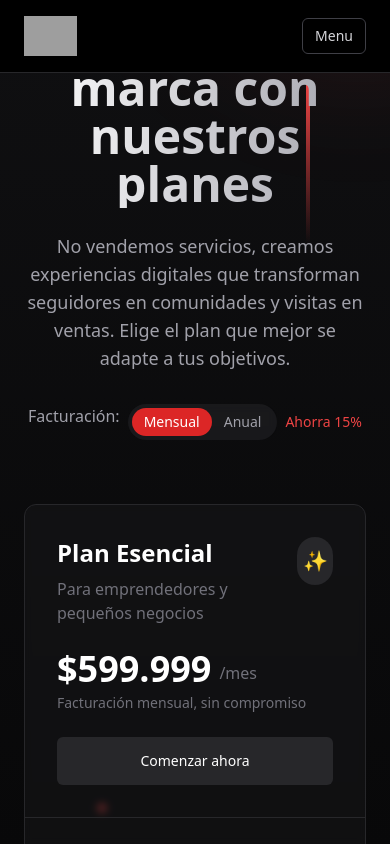
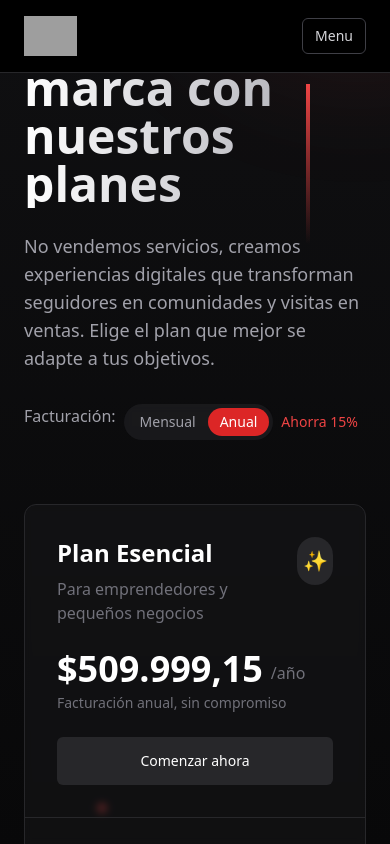
Before and after one commit to exelobaiza/alpha-marketing, a Next.js app: page / in a window 390 px wide. Both pictures are taken after a click on the button "Anual". Shown: the part 2603-3447 px from the top of the page. Built offline with nearby package versions, Linux system fonts and the light colour scheme; grey boxes are pictures that could not be loaded.

Commit message:
Mejoras de UI: alineación de textos a la izquierda en mobile, funcionalidad de facturación anual/mensual con descuentos, y ocultamiento del círculo con icono en la sección de contacto en mobile

```diff
--- a/app/page.tsx
+++ b/app/page.tsx
@@ -111,6 +111,18 @@ function VideoCarousel() {
 }
 
 export default function Home() {
+  // Añadir estado para controlar la facturación anual/mensual
+  const [isAnnualBilling, setIsAnnualBilling] = useState(false)
+
+  // Función para calcular el precio con descuento
+  const getDiscountedPrice = (price: number) => {
+    if (isAnnualBilling) {
+      // Aplicar descuento del 15% para facturación anual
+      return (price * 0.85).toLocaleString('es-AR')
+    }
+    return price.toLocaleString('es-AR')
+  }
+
   return (
     <div className="min-h-screen bg-black text-white">
       {/* Header/Navigation - Updated to #000000 background */}
@@ -183,20 +195,20 @@ export default function Home() {
           <div className="absolute inset-0 bg-gradient-to-b from-black/70 via-black/50 to-black"></div>
         </div>
 
-        <div className="container mx-auto px-6 md:px-12 lg:px-24 z-10 text-center">
+        <div className="container mx-auto px-6 md:px-12 lg:px-24 z-10 text-center md:text-center">
           <div className="max-w-3xl mx-auto space-y-8">
             <div className="inline-block px-4 py-1 rounded-full bg-red-500/10 text-red-500 text-sm font-medium mb-4">
               Digital Marketing Experts
             </div>
-            <h2 className="text-5xl md:text-6xl lg:text-7xl font-bold leading-tight bg-gradient-to-r from-white to-zinc-400 bg-clip-text text-transparent">
+            <h2 className="text-5xl md:text-6xl lg:text-7xl font-bold leading-tight bg-gradient-to-r from-white to-zinc-400 bg-clip-text text-transparent text-left md:text-center">
               Potencia tu presencia
               <br />
               en redes sociales
             </h2>
-            <p className="text-xl text-zinc-400 max-w-2xl mx-auto">
+            <p className="text-xl text-zinc-400 max-w-2xl mx-auto text-left md:text-center">
               Transformamos tu marca con estrategias digitales innovadoras y contenido de alto impacto
             </p>
-            <div className="flex flex-col sm:flex-row space-y-4 sm:space-y-0 sm:space-x-4 justify-center">
+            <div className="flex flex-col sm:flex-row space-y-4 sm:space-y-0 sm:space-x-4 justify-start md:justify-center">
               <Button className="bg-red-600 hover:bg-red-700 text-white px-8 py-6 rounded-xl text-lg font-medium">
                 VER TIENDA
               </Button>
@@ -207,7 +219,7 @@ export default function Home() {
                 SUMATE AL EQUIPO!
               </Button>
             </div>
-            <p className="text-xl mt-8">
+            <p className="text-xl mt-8 text-left md:text-center">
               <span className="text-zinc-400">Packs de contenido desde </span>
               <span className="text-white font-bold">$199.999 ARS</span>
             </p>
@@ -236,11 +248,11 @@ export default function Home() {
               <div className="inline-block px-3 py-1 rounded-md bg-red-500/10 text-red-500 text-sm font-medium mb-4">
                 Contenido Digital
               </div>
-              <h3 className="text-red-500 font-bold mb-2 text-xl">Reels</h3>
-              <h2 className="text-4xl font-bold mb-6 bg-gradient-to-r from-white to-zinc-400 bg-clip-text text-transparent">
+              <h3 className="text-red-500 font-bold mb-2 text-xl text-left">Reels</h3>
+              <h2 className="text-4xl font-bold mb-6 bg-gradient-to-r from-white to-zinc-400 bg-clip-text text-transparent text-left">
                 De baja complejidad
               </h2>
-              <p className="text-zinc-400 mb-8 text-lg leading-relaxed">
+              <p className="text-zinc-400 mb-8 text-lg leading-relaxed text-left">
                 Estos reels están diseñados para transmitir un mensaje de manera rápida y efectiva, con un enfoque en la
                 simplicidad. Utilizan elementos visuales y efectos básicos, fáciles de crear, pero que mantienen el
                 interés del espectador. Son ideales para quienes buscan una producción ágil y accesible sin sacrificar
@@ -297,27 +309,37 @@ export default function Home() {
         </div>
 
         <div className="container mx-auto px-6 md:px-12 lg:px-24 relative z-10">
-          <div className="text-center mb-16 max-w-3xl mx-auto">
+          <div className="text-center md:text-center mb-16 max-w-3xl mx-auto">
             <div className="inline-block px-3 py-1 rounded-md bg-red-500/10 text-red-500 text-sm font-medium mb-4">
               INVERSIÓN ESTRATÉGICA
             </div>
-            <h2 className="text-5xl font-bold mb-6 bg-gradient-to-r from-white to-zinc-400 bg-clip-text text-transparent">
+            <h2 className="text-5xl font-bold mb-6 bg-gradient-to-r from-white to-zinc-400 bg-clip-text text-transparent text-left md:text-center">
               Potencia tu marca con nuestros planes
             </h2>
-            <p className="text-zinc-400 text-lg mb-8">
+            <p className="text-zinc-400 text-lg mb-8 text-left md:text-center">
               No vendemos servicios, creamos experiencias digitales que transforman seguidores en comunidades y visitas
               en ventas. Elige el plan que mejor se adapte a tus objetivos.
             </p>
 
-            <div className="flex justify-center space-x-2 mb-12">
+            <div className="flex justify-start md:justify-center space-x-2 mb-12">
               <span className="text-zinc-400">Facturación:</span>
               <div className="relative inline-flex items-center p-1 rounded-full bg-zinc-800/50 backdrop-blur-sm">
-                <button className="relative z-10 px-3 py-1 text-sm rounded-full bg-red-600 text-white font-medium">
+                <button
+                  onClick={() => setIsAnnualBilling(false)}
+                  className={`relative z-10 px-3 py-1 text-sm rounded-full ${!isAnnualBilling ? 'bg-red-600 text-white' : 'text-zinc-400'} font-medium transition-colors`}
+                >
                   Mensual
                 </button>
-                <button className="px-3 py-1 text-sm rounded-full text-zinc-400">Anual</button>
+                <button
+                  onClick={() => setIsAnnualBilling(true)}
+                  className={`px-3 py-1 text-sm rounded-full ${isAnnualBilling ? 'bg-red-600 text-white' : 'text-zinc-400'} transition-colors`}
+                >
+                  Anual
+                </button>
               </div>
-              <span className="text-red-500 text-sm font-medium flex items-center">Ahorra 15%</span>
+              <span className={`text-red-500 text-sm font-medium flex items-center ${isAnnualBilling ? 'opacity-100' : 'opacity-0'} transition-opacity`}>
+                Ahorra 15%
+              </span>
             </div>
           </div>
 
@@ -341,10 +363,12 @@ export default function Home() {
 
                   <div className="mb-6">
                     <div className="flex items-end">
-                      <span className="text-4xl font-bold text-white">$599.999</span>
-                      <span className="text-zinc-500 ml-2 mb-1">/mes</span>
+                      <span className="text-4xl font-bold text-white">${getDiscountedPrice(599999)}</span>
+                      <span className="text-zinc-500 ml-2 mb-1">/{isAnnualBilling ? 'año' : 'mes'}</span>
                     </div>
-                    <p className="text-zinc-500 text-sm mt-1">Facturación mensual, sin compromiso</p>
+                    <p className="text-zinc-500 text-sm mt-1">
+                      Facturación {isAnnualBilling ? 'anual' : 'mensual'}, sin compromiso
+                    </p>
                   </div>
 
                   <Button className="w-full py-6 bg-zinc-800 hover:bg-red-600 text-white transition-colors">
@@ -417,10 +441,12 @@ export default function Home() {
 
                   <div className="mb-6">
                     <div className="flex items-end">
-                      <span className="text-4xl font-bold text-white">$999.999</span>
-                      <span className="text-zinc-500 ml-2 mb-1">/mes</span>
+                      <span className="text-4xl font-bold text-white">${getDiscountedPrice(999999)}</span>
+                      <span className="text-zinc-500 ml-2 mb-1">/{isAnnualBilling ? 'año' : 'mes'}</span>
                     </div>
-                    <p className="text-zinc-500 text-sm mt-1">Facturación mensual, sin compromiso</p>
+                    <p className="text-zinc-500 text-sm mt-1">
+                      Facturación {isAnnualBilling ? 'anual' : 'mensual'}, sin compromiso
+                    </p>
                   </div>
 
                   <Button className="w-full py-6 bg-red-600 hover:bg-red-700 text-white transition-colors">
@@ -500,10 +526,12 @@ export default function Home() {
 
                   <div className="mb-6">
                     <div className="flex items-end">
-                      <span className="text-4xl font-bold text-white">$1.199.999</span>
-                      <span className="text-zinc-500 ml-2 mb-1">/mes</span>
+                      <span className="text-4xl font-bold text-white">${getDiscountedPrice(1199999)}</span>
+                      <span className="text-zinc-500 ml-2 mb-1">/{isAnnualBilling ? 'año' : 'mes'}</span>
                     </div>
-                    <p className="text-zinc-500 text-sm mt-1">Facturación mensual, sin compromiso</p>
+                    <p className="text-zinc-500 text-sm mt-1">
+                      Facturación {isAnnualBilling ? 'anual' : 'mensual'}, sin compromiso
+                    </p>
                   </div>
 
                   <Button className="w-full py-6 bg-zinc-800 hover:bg-red-600 text-white transition-colors">
@@ -568,8 +596,8 @@ export default function Home() {
           <div className="mt-16 bg-zinc-900/30 backdrop-blur-sm border border-zinc-800 rounded-xl p-8 max-w-4xl mx-auto">
             <div className="flex flex-col md:flex-row items-center justify-between gap-6">
               <div>
-                <h3 className="text-xl font-bold text-white mb-2">¿Necesitas algo más personalizado?</h3>
-                <p className="text-zinc-400">Creamos planes a medida para adaptarnos a tus necesidades específicas.</p>
+                <h3 className="text-xl font-bold text-white mb-2 text-left">¿Necesitas algo más personalizado?</h3>
+                <p className="text-zinc-400 text-left">Creamos planes a medida para adaptarnos a tus necesidades específicas.</p>
               </div>
               <Button className="whitespace-nowrap bg-red-600 hover:bg-red-700 text-white">
                 Contactar para plan personalizado
@@ -615,12 +643,12 @@ export default function Home() {
       <section className="py-24 bg-zinc-900 relative">
         <div className="absolute top-0 left-0 w-full h-1/2 bg-gradient-to-b from-black to-transparent"></div>
         <div className="container mx-auto px-6 md:px-12 lg:px-24 relative z-10">
-          <div className="text-center mb-16">
+          <div className="text-center md:text-center mb-16">
             <div className="inline-block px-3 py-1 rounded-md bg-red-500/10 text-red-500 text-sm font-medium mb-4">
               Portfolio
             </div>
-            <p className="text-red-500 mb-2 text-lg">Proyectos</p>
-            <h2 className="text-4xl font-bold bg-gradient-to-r from-white to-zinc-400 bg-clip-text text-transparent">
+            <p className="text-red-500 mb-2 text-lg text-left md:text-center">Proyectos</p>
+            <h2 className="text-4xl font-bold bg-gradient-to-r from-white to-zinc-400 bg-clip-text text-transparent text-left md:text-center">
               Para nuestros clientes
             </h2>
           </div>
@@ -717,9 +745,9 @@ export default function Home() {
             </Link>
           </div>
 
-          <div className="text-center mt-20">
-            <p className="mb-2 text-zinc-400">Explora nuestros últimos proyectos WEBS</p>
-            <h3 className="text-xl font-bold text-red-500">GALERIA WEB</h3>
+          <div className="text-center md:text-center mt-20">
+            <p className="mb-2 text-zinc-400 text-left md:text-center">Explora nuestros últimos proyectos WEBS</p>
+            <h3 className="text-xl font-bold text-red-500 text-left md:text-center">GALERIA WEB</h3>
           </div>
         </div>
       </section>
@@ -727,15 +755,15 @@ export default function Home() {
       {/* Process Section */}
       <section className="py-24 bg-black relative overflow-hidden">
         <div className="absolute -top-40 -left-40 w-80 h-80 bg-red-500/5 rounded-full blur-3xl"></div>
-        <div className="absolute -bottom-40 -right-40 w-80 h-80 bg-red-500/5 rounded-full blur-3xl"></div>
+        <div className="absolute -bottom-40 -left-40 w-80 h-80 bg-red-500/5 rounded-full blur-3xl"></div>
 
         <div className="container mx-auto px-6 md:px-12 lg:px-24 relative z-10">
-          <div className="text-center mb-16">
+          <div className="text-center md:text-center mb-16">
             <div className="inline-block px-3 py-1 rounded-md bg-red-500/10 text-red-500 text-sm font-medium mb-4">
               Metodología
             </div>
-            <p className="text-red-500 mb-2 text-lg">¿Como lo hacemos?</p>
-            <h2 className="text-4xl font-bold bg-gradient-to-r from-white to-zinc-400 bg-clip-text text-transparent">
+            <p className="text-red-500 mb-2 text-lg text-left md:text-center">¿Como lo hacemos?</p>
+            <h2 className="text-4xl font-bold bg-gradient-to-r from-white to-zinc-400 bg-clip-text text-transparent text-left md:text-center">
               Nuestro Proceso
             </h2>
           </div>
@@ -745,10 +773,10 @@ export default function Home() {
               <div className="w-20 h-20 rounded-full bg-gradient-to-br from-red-500 to-red-700 flex items-center justify-center mx-auto mb-6 group-hover:scale-110 transition-transform">
                 <span className="text-white text-2xl font-bold">1</span>
               </div>
-              <h3 className="text-xl font-bold mb-4 text-center group-hover:text-red-500 transition-colors">
+              <h3 className="text-xl font-bold mb-4 text-left md:text-center group-hover:text-red-500 transition-colors">
                 PLANIFICAMOS EL QUÉ
               </h3>
-              <p className="text-zinc-400 text-center">
+              <p className="text-zinc-400 text-left md:text-center">
                 Empezamos escuchando tus necesidades y a quién te diriges. Planificamos el contenido según el plan
                 elegido y, una vez aprobado, organizamos el calendario de grabación con una semana de anticipación.
               </p>
@@ -758,10 +786,10 @@ export default function Home() {
               <div className="w-20 h-20 rounded-full bg-gradient-to-br from-red-500 to-red-700 flex items-center justify-center mx-auto mb-6 group-hover:scale-110 transition-transform">
                 <span className="text-white text-2xl font-bold">2</span>
               </div>
-              <h3 className="text-xl font-bold mb-4 text-center group-hover:text-red-500 transition-colors">
+              <h3 className="text-xl font-bold mb-4 text-left md:text-center group-hover:text-red-500 transition-colors">
                 HORA DE GRABAR
               </h3>
-              <p className="text-zinc-400 text-center">
+              <p className="text-zinc-400 text-left md:text-center">
                 Con la planificación lista, producimos el contenido. Usamos equipo de alta calidad para grabar en
                 jornadas de 4 horas, capturando todo el material necesario, ya sea fotografía o video.
               </p>
@@ -771,10 +799,10 @@ export default function Home() {
               <div className="w-20 h-20 rounded-full bg-gradient-to-br from-red-500 to-red-700 flex items-center justify-center mx-auto mb-6 group-hover:scale-110 transition-transform">
                 <span className="text-white text-2xl font-bold">3</span>
               </div>
-              <h3 className="text-xl font-bold mb-4 text-center group-hover:text-red-500 transition-colors">
+              <h3 className="text-xl font-bold mb-4 text-left md:text-center group-hover:text-red-500 transition-colors">
                 SE COCINA Y DISTRIBUYE
               </h3>
-              <p className="text-zinc-400 text-center">
+              <p className="text-zinc-400 text-left md:text-center">
                 Editamos el contenido y lo distribuimos. Realizamos las correcciones necesarias, añadimos animaciones y
                 entregamos el material en 1080p Full HD. El contenido final se publica con su copy y calendario en
                 Notion.
@@ -807,10 +835,10 @@ export default function Home() {
               <div className="inline-block px-3 py-1 rounded-md bg-red-500/10 text-red-500 text-sm font-medium mb-4">
                 Nuestro Equipo
               </div>
-              <h3 className="text-4xl font-bold mb-3 bg-gradient-to-r from-white to-zinc-400 bg-clip-text text-transparent">
+              <h3 className="text-4xl font-bold mb-3 bg-gradient-to-r from-white to-zinc-400 bg-clip-text text-transparent text-left">
                 Milagros Murillo
               </h3>
-              <p className="text-red-500 text-xl mb-6">Fundadora y CEO - @milimurilloo</p>
+              <p className="text-red-500 text-xl mb-6 text-left">Fundadora y CEO - @milimurilloo</p>
               <div className="flex flex-wrap gap-3 mb-6">
                 <div className="px-4 py-2 bg-zinc-800 rounded-lg">
                   <p className="text-sm text-white">Content Creator</p>
@@ -822,17 +850,17 @@ export default function Home() {
                   <p className="text-sm text-white">Community Manager</p>
                 </div>
               </div>
-              <p className="text-zinc-300 text-lg leading-relaxed mb-6">
+              <p className="text-zinc-300 text-lg leading-relaxed mb-6 text-left">
                 Desde hace años, me dedico a construir marcas con propósito en el mundo digital. Mi pasión por la
                 comunicación y el marketing me llevó a especializarme en estrategia digital, contenido creativo y
                 crecimiento de comunidades online.
               </p>
-              <p className="text-zinc-300 text-lg leading-relaxed mb-6">
+              <p className="text-zinc-300 text-lg leading-relaxed mb-6 text-left">
                 Como fundadora de Alpha Marketing Agency, ayudo a negocios, emprendedores y empresas a potenciar su
                 presencia en redes sociales con estrategia, creatividad y visión. Creo en el poder de que una marca bien
                 construida y un mensaje auténtico genera conexiones reales en el mundo digital.
               </p>
-              <p className="text-red-500 text-lg italic mb-6">
+              <p className="text-red-500 text-lg italic mb-6 text-left">
                 "Alpha no es solo una agencia, es el reflejo de mi pasión por el marketing y la comunicación."
               </p>
               <Button className="mt-4 bg-red-600 hover:bg-red-700 text-white px-8 py-3">Conoce al equipo</Button>
@@ -852,13 +880,13 @@ export default function Home() {
               <div className="inline-block px-3 py-1 rounded-md bg-red-500/10 text-red-500 text-sm font-medium mb-4">
                 Contacto
               </div>
-              <h2 className="text-4xl font-bold mb-4 bg-gradient-to-r from-white to-zinc-400 bg-clip-text text-transparent">
+              <h2 className="text-4xl font-bold mb-4 bg-gradient-to-r from-white to-zinc-400 bg-clip-text text-transparent text-left">
                 Tienes alguna
                 <br />
                 pregunta?
               </h2>
-              <p className="text-red-500 text-xl mb-6">Te respondemos!</p>
-              <p className="text-zinc-400 mb-8 text-lg leading-relaxed">
+              <p className="text-red-500 text-xl mb-6 text-left">Te respondemos!</p>
+              <p className="text-zinc-400 mb-8 text-lg leading-relaxed text-left">
                 ¡Estamos aquí para ayudarte a impulsar tu negocio al siguiente nivel! Si estás listo para mejorar tu
                 presencia digital, aumentar tus ventas o simplemente llevar tu marca a más personas, no dudes en
                 contactarnos. llámanos o escríbenos, ¡estamos listos para escucharte!
@@ -868,7 +896,7 @@ export default function Home() {
                   <div className="w-12 h-12 rounded-full bg-gradient-to-br from-red-500 to-red-700 flex items-center justify-center mr-4 group-hover:scale-110 transition-transform">
                     <span className="text-white text-lg">📍</span>
                   </div>
-                  <p className="text-zinc-300 group-hover:text-white transition-colors">
+                  <p className="text-zinc-300 group-hover:text-white transition-colors text-left">
                     Sarmiento, 717 Catamarca, ARG
                   </p>
                 </div>
@@ -876,12 +904,12 @@ export default function Home() {
                   <div className="w-12 h-12 rounded-full bg-gradient-to-br from-red-500 to-red-700 flex items-center justify-center mr-4 group-hover:scale-110 transition-transform">
                     <Phone className="h-5 w-5 text-white" />
                   </div>
-                  <p className="text-zinc-300 group-hover:text-white transition-colors">+54 9 3834 93-2685</p>
+                  <p className="text-zinc-300 group-hover:text-white transition-colors text-left">+54 9 3834 93-2685</p>
                 </div>
               </div>
               <Button className="mt-8 bg-red-600 hover:bg-red-700 text-white px-8 py-3">Contáctanos</Button>
             </div>
-            <div className="md:w-1/2 flex justify-center">
+            <div className="md:w-1/2 flex justify-center hidden md:flex">
               <div className="relative">
                 <div className="absolute -inset-4 bg-gradient-to-r from-red-500 to-red-700 rounded-full opacity-20 blur-3xl"></div>
                 <div className="w-72 h-72 rounded-full bg-gradient-to-br from-zinc-800 to-zinc-900 flex items-center justify-center relative">
@@ -935,7 +963,7 @@ export default function Home() {
             </div>
           </div>
           <div className="border-t border-zinc-800 pt-8 flex flex-col md:flex-row justify-between">
-            <p className="text-sm text-zinc-500 mb-4 md:mb-0">
+            <p className="text-sm text-zinc-500 mb-4 md:mb-0 text-left">
               © {new Date().getFullYear()} Alpha Marketing Agency. Todos los derechos reservados.
             </p>
             <div className="flex space-x-6">
```
